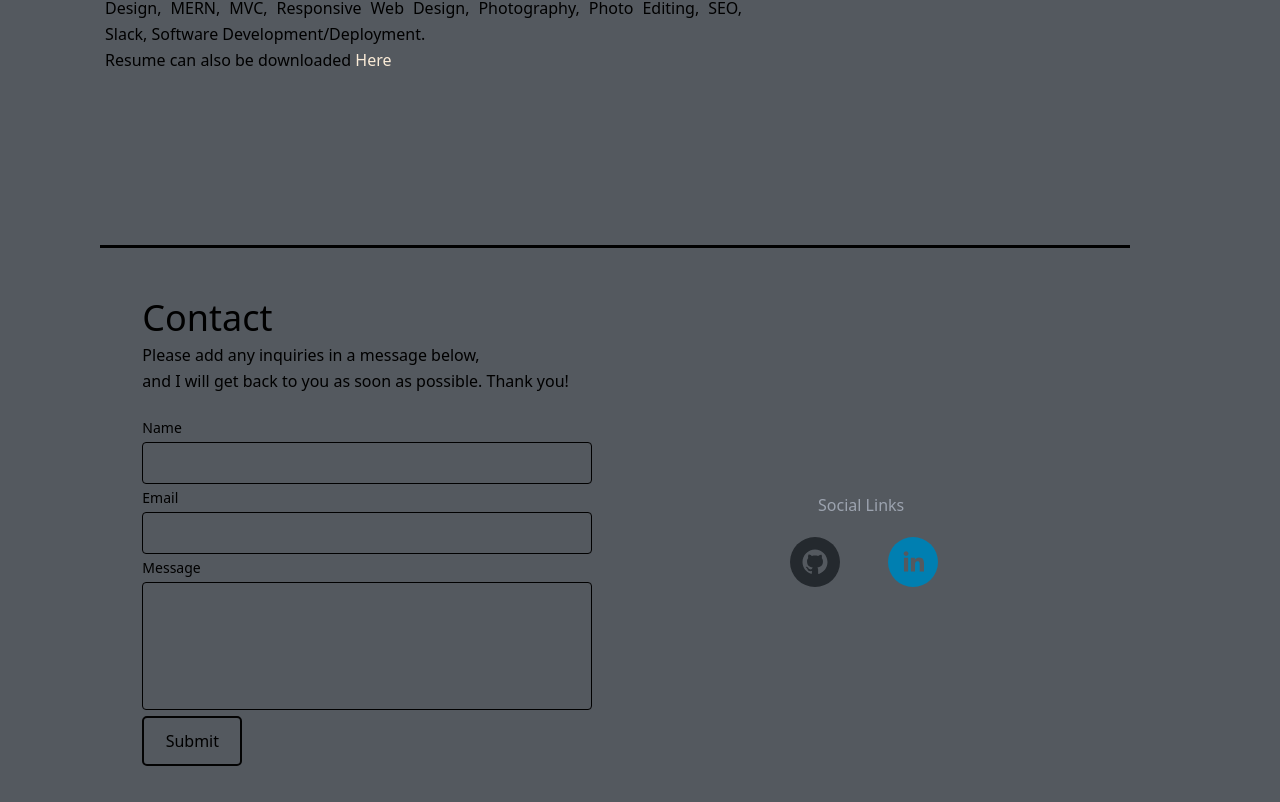
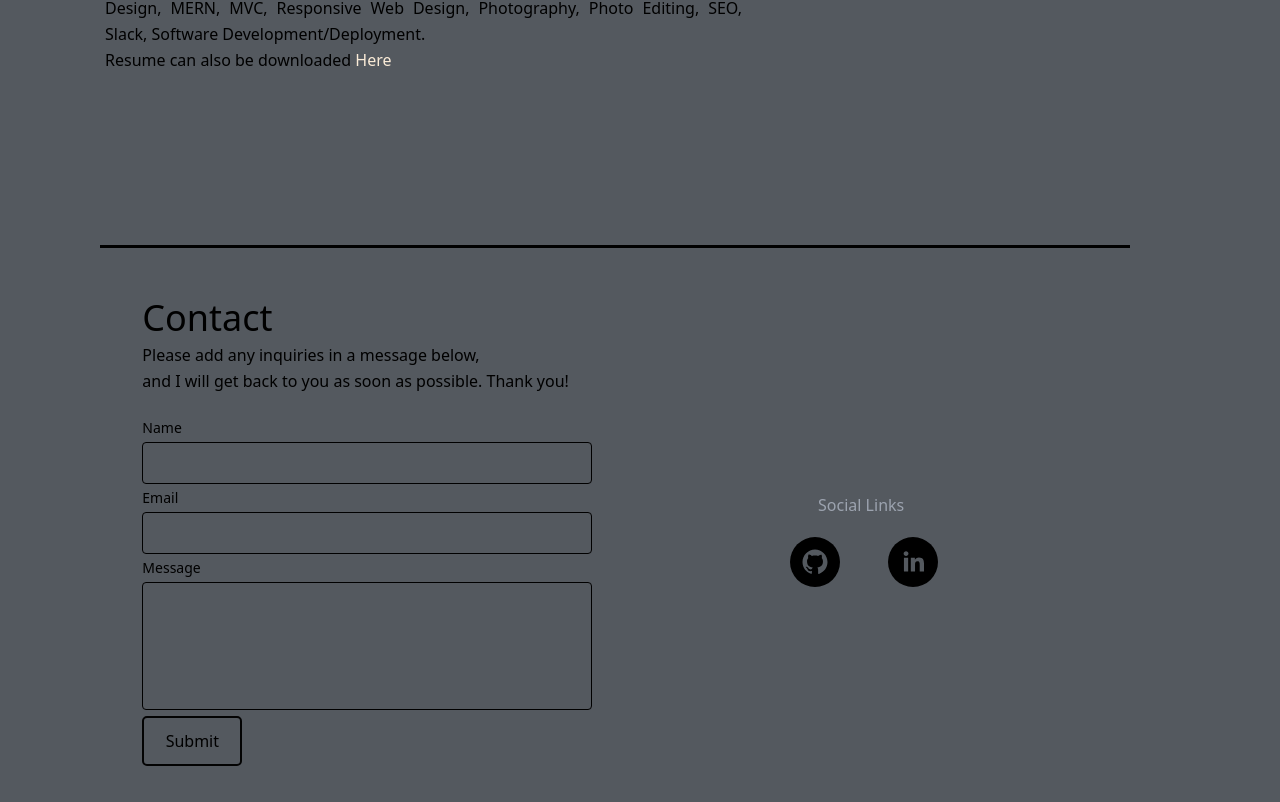
Before and after one commit to LuisChevere/portfolio-react, a React (Create React App) app: page / in a window 1280 px wide. Shown: the part 1894-2696 px from the top of the page. Built offline with nearby package versions, Linux system fonts and the light colour scheme.

Commit message:
social icon background color and infill updated

```diff
--- a/src/components/Footer.js
+++ b/src/components/Footer.js
@@ -13,11 +13,11 @@ export default function Footer() {
         <div className="socials">
           <h1>Social Links</h1>
           <div className="icons">
-            <a href="https://github.com/LuisChevere" target="_blank">
-              <SocialIcon url="https://github.com/LuisChevere" target="_blank"/>
+            <a href="https://github.com/LuisChevere">
+              <SocialIcon bgColor="black" fgColor="transparent" url="https://github.com/LuisChevere" target="_blank"/>
             </a>
             <a href="https://www.linkedin.com/in/luis-chevere-4a417575">
-              <SocialIcon url="https://www.linkedin.com/in/luis-chevere-4a417575" />
+              <SocialIcon bgColor="black" fgColor="transparent" url="https://www.linkedin.com/in/luis-chevere-4a417575" target="_blank" />
             </a>
           </div>
         </div>
```
